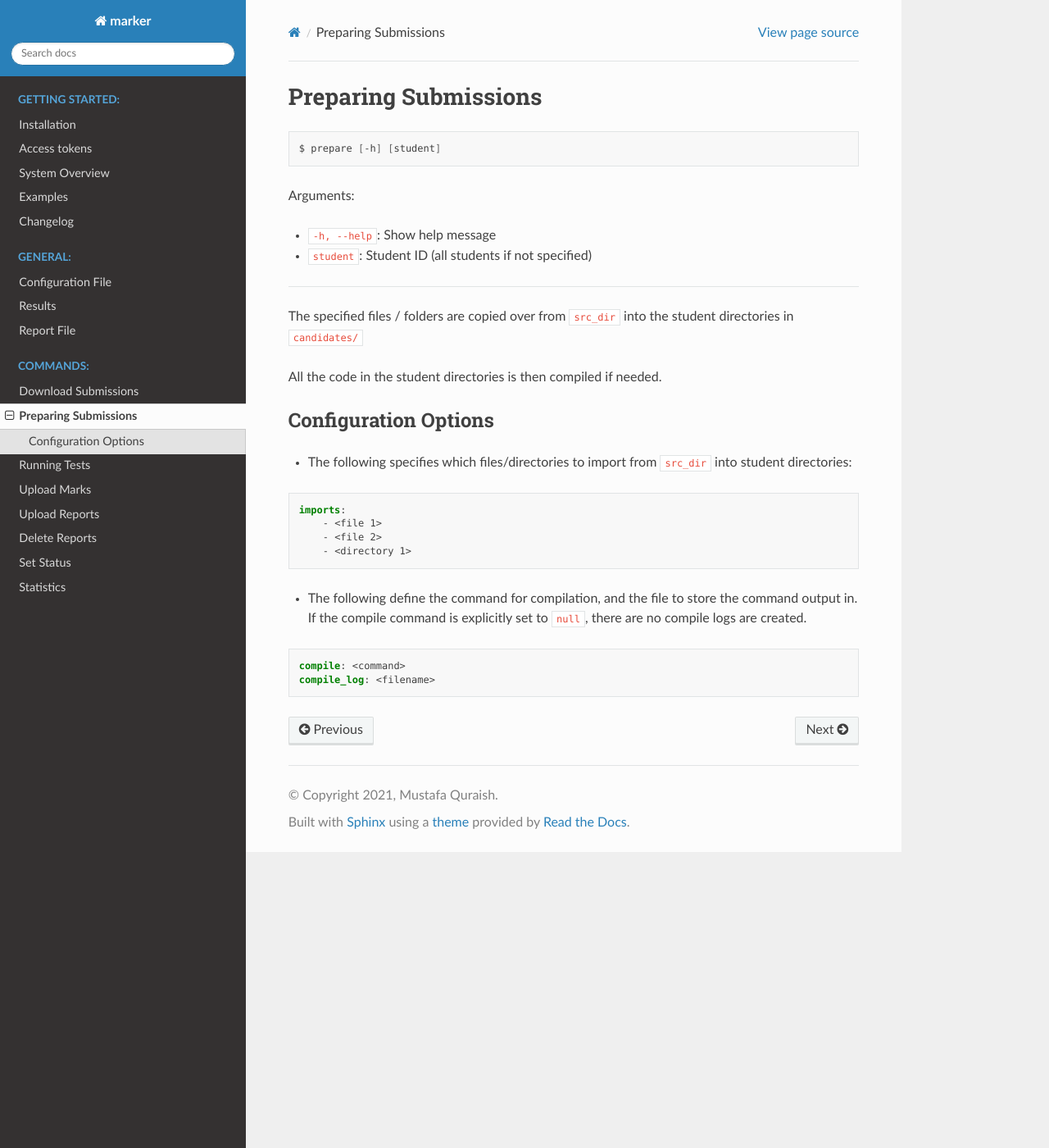
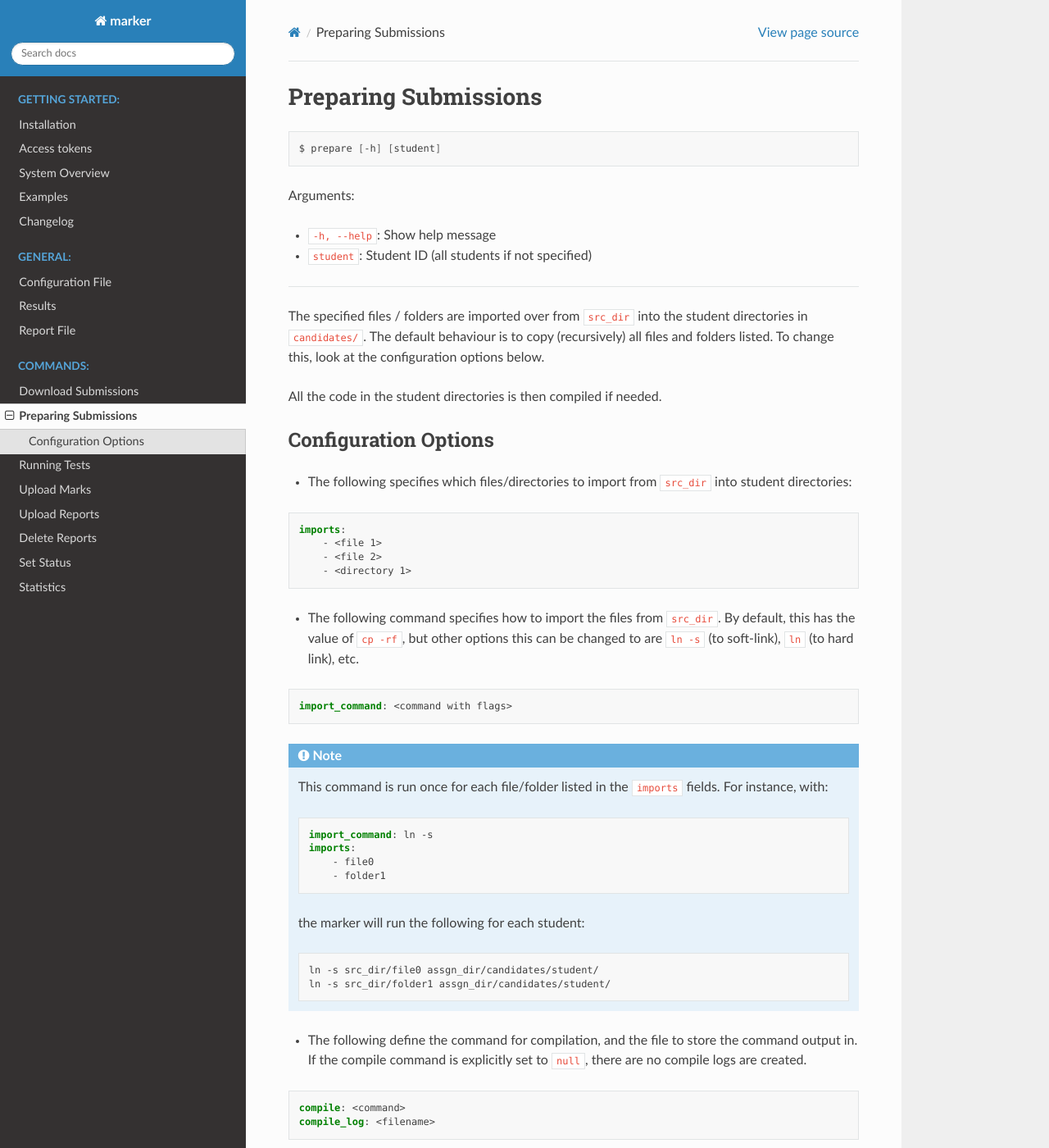
Before and after one commit to mustafaquraish/marker, a Sphinx documentation site: the page built from docs/source/commands/prepare.rst, in a window 1280 px wide and 1400 px high. Shown: the whole window at 82% size. Built offline with Sphinx 7.4.7 and the Read the Docs theme 2.0.0, drawn with Linux system fonts in a browser that asks for light colours.

```diff
--- a/docs/source/commands/prepare.rst
+++ b/docs/source/commands/prepare.rst
@@ -12,8 +12,10 @@ Arguments:
 
 ------------
 
-The specified files / folders are copied over from ``src_dir`` into the
-student directories in ``candidates/``
+The specified files / folders are imported over from ``src_dir`` into the
+student directories in ``candidates/``. The default behaviour is to copy
+(recursively) all files and folders listed. To change this, look at the
+configuration options below.
 
 All the code in the student directories is then compiled if needed.
 
@@ -31,6 +33,31 @@ Configuration Options
         - <file 2>
         - <directory 1>
 
+- The following command specifies how to import the files from ``src_dir``. By default, this has the value of ``cp -rf``, but other options this can be changed to are ``ln -s`` (to soft-link), ``ln`` (to hard link), etc.
+
+.. code-block:: yaml
+
+    import_command: <command with flags>
+
+
+.. admonition:: Note
+
+    This command is run once for each file/folder listed in the ``imports`` fields. For instance, with:
+
+    .. code-block:: yaml
+
+        import_command: ln -s
+        imports:
+            - file0
+            - folder1
+
+    the marker will run the following for each student:
+
+    .. code-block:: bash
+
+        ln -s src_dir/file0 assgn_dir/candidates/student/
+        ln -s src_dir/folder1 assgn_dir/candidates/student/
+
 
 - The following define the command for compilation, and the file to store the command output in. If the compile command is explicitly set to ``null``, there are no compile logs are created.
 
```
Also changed, not shown: docs/source/getting_started/changelog.rst (+6 -2 lines), 2 other files.
